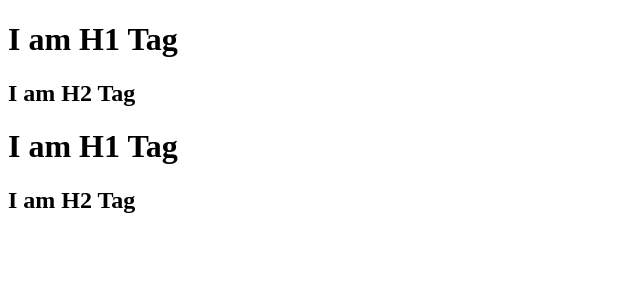
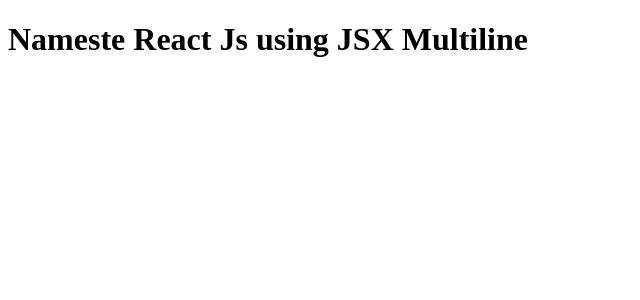
Before and after one commit to nup26/ReactJs, a React (Vite) app: page / in a window 1280 px wide. Shown: the top 300 px of the page, without its empty margins (0-640 px from the left). Built offline with nearby package versions, Linux system fonts and the light colour scheme.

Commit message:
episode 3 half

```diff
--- a/App.js
+++ b/App.js
@@ -53,14 +53,30 @@
 
 
 
-const parent= React.createElement("div",{id:"parent"} ,
-              [React.createElement("div",{id:"child1"},
-              [React.createElement("h1",{},"I am H1 Tag"), React.createElement("h2",{},"I am H2 Tag") ]
-              )] ,
-              [React.createElement("div",{id:"child2"},
-              [React.createElement("h1",{},"I am H1 Tag"), React.createElement("h2",{},"I am H2 Tag") ]
-              )]
-);
+// const parent= React.createElement("div",{id:"parent"} ,
+//               [React.createElement("div",{id:"child1"},
+//               [React.createElement("h1",{},"I am H1 Tag"), React.createElement("h2",{},"I am H2 Tag") ]
+//               )] ,
+//               [React.createElement("div",{id:"child2"},
+//               [React.createElement("h1",{},"I am H1 Tag"), React.createElement("h2",{},"I am H2 Tag") ]
+//               )]
+// );
+
+// const root=ReactDOM.createRoot(document.getElementById("root"));
+// root.render(parent);
+
+
+// JSX --> its HTML like syntax . It is not html in javascript
+// How to create h1 in JSX
+//JSX ---> Transpiled before it reaches to JS engine --> by parcel --> parcel give resposibility to a pacakage Babel
+// JSX ---> Babel transpile it to React.createElement() ---> react element ---> JS object --> HTML element ( render browser understand)
+
+const jsxHeading = <h1 className="head">Nameste React Js using JSX</h1>;
+
+//MultiLine JSX
+const jsxHeading1 =(<h1 className="head">
+    Nameste React Js using JSX Multiline
+    </h1>);
 
 const root=ReactDOM.createRoot(document.getElementById("root"));
-root.render(parent);
+root.render(jsxHeading1);
--- a/package.json
+++ b/package.json
@@ -4,6 +4,8 @@
   "description": "this is react js",
 
   "scripts": {
+    "start":"parcel index.html",
+    "build":"parcel build index.html",
     "test": "jest"
   },
   "repository": {
```
Also changed, not shown: Notes/Episode 2.txt, Notes/Episode1.txt, Notes/Episode3.txt (added).
